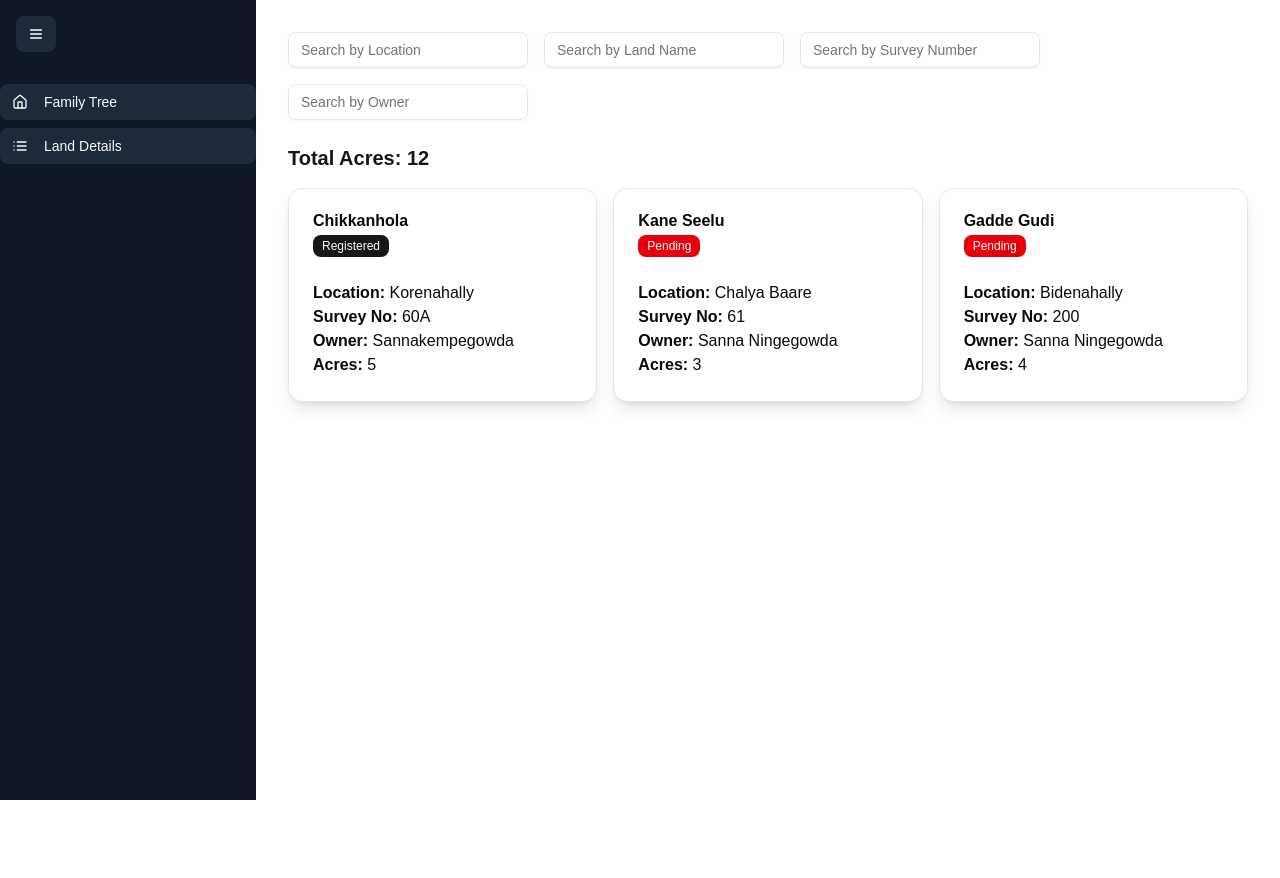
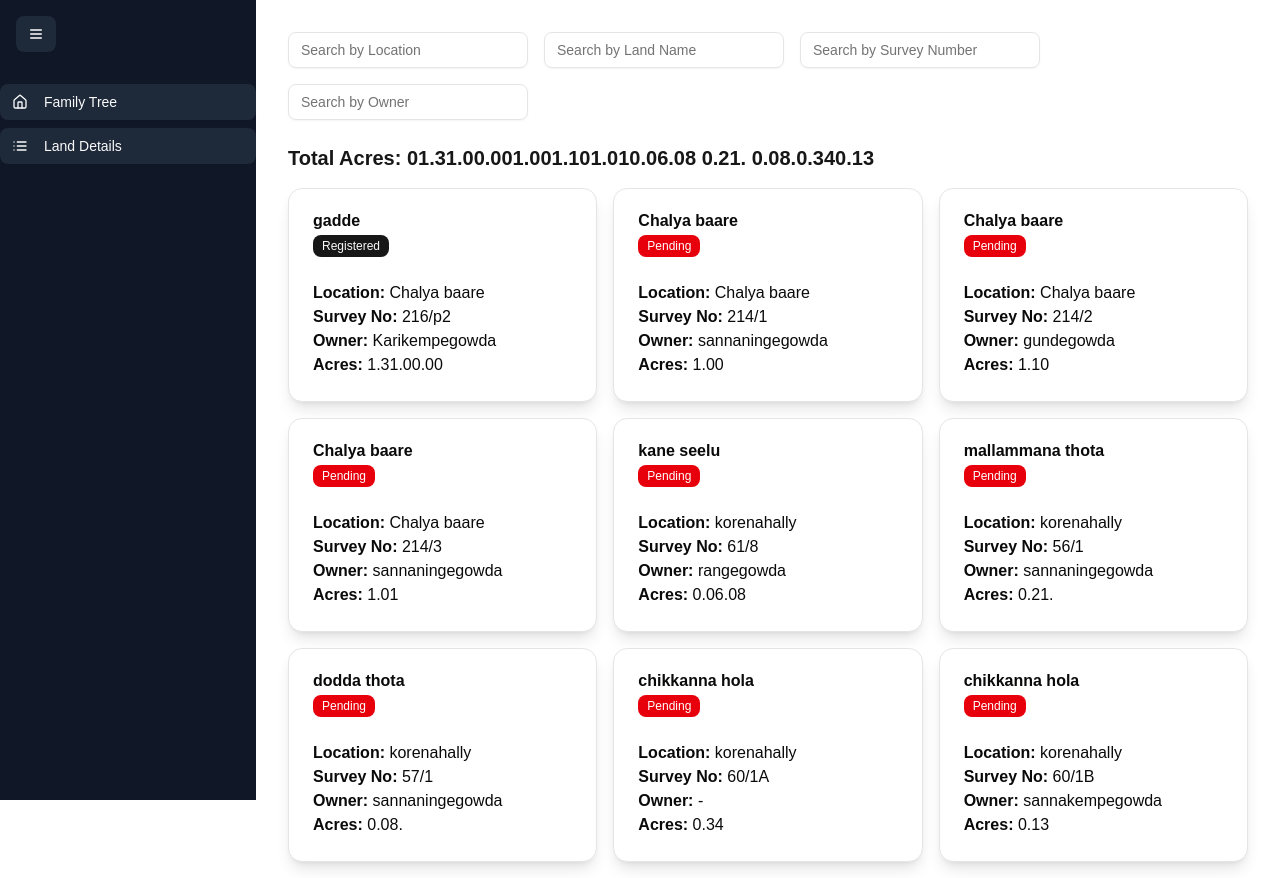
Before and after one commit to kumarbhanu/familytree, a Next.js app: page / in a window 1280 px wide. Both pictures are taken after a click on the button "Land Details". Before the commit the page ends 800 px from the top, so only its background shows below. Built offline with nearby package versions, Linux system fonts and the light colour scheme.

Commit message:
land details

```diff
--- a/components/shared/LandDetails.jsx
+++ b/components/shared/LandDetails.jsx
@@ -5,27 +5,85 @@ import { Input } from "@/components/ui/input";
 import { Badge } from "@/components/ui/badge";
 
 const landData = [
+
   {
-    location: "Korenahally",
-    land_name: "Chikkanhola",
-    survey_number: "60A",
-    owner: "Sannakempegowda",
-    acres: 5,
+    location: "Chalya baare",
+    land_name: "gadde",
+    survey_number: "216/p2",
+    owner: "Karikempegowda",
+    acres: "1.31.00.00",
+    id:1
   },
   {
-    location: "Chalya Baare",
-    land_name: "Kane Seelu",
-    survey_number: "61",
-    owner: "Sanna Ningegowda",
-    acres: 3,
+    location: "Chalya baare",
+    land_name: "Chalya baare",
+    survey_number: "214/1",
+    owner: "sannaningegowda",
+    acres: "1.00",
+    id:2
+  },
+
+  {
+    id:3,
+    location: "Chalya baare",
+    land_name: "Chalya baare",
+    survey_number: "214/2",
+    owner: "gundegowda",
+    acres: "1.10",
   },
   {
-    location: "Bidenahally",
-    land_name: "Gadde Gudi",
-    survey_number: "200",
-    owner: "Sanna Ningegowda",
-    acres: 4,
+    id:4,
+    location: "Chalya baare",
+    land_name: "Chalya baare",
+    survey_number: "214/3",
+    owner: "sannaningegowda",
+    acres: "1.01",
   },
+  {
+    id:5,
+    location: "korenahally",
+    land_name: "kane seelu",
+    survey_number: "61/8",
+    owner: "rangegowda",
+    acres: "0.06.08",
+  },
+
+  {
+    id:6,
+    location: "korenahally",
+    land_name: "mallammana thota",
+    survey_number: "56/1",
+    owner: "sannaningegowda",
+    acres: " 0.21.",
+  },
+  {
+    id:6,
+    location: "korenahally",
+    land_name: "dodda thota",
+    survey_number: "57/1",
+    owner: "sannaningegowda",
+    acres: "  0.08.",
+  },
+
+  {
+    id:7,
+    location: "korenahally",
+    land_name: "chikkanna hola",
+    survey_number: "60/1A",
+    owner: "-",
+    acres: "0.34",
+  },
+  {
+    id:8,
+    location: "korenahally",
+    land_name: "chikkanna hola",
+    survey_number: "60/1B",
+    owner: "sannakempegowda",
+    acres: "0.13",
+
+  },
+
+
 ];
 
 export default function LandList() {
```
